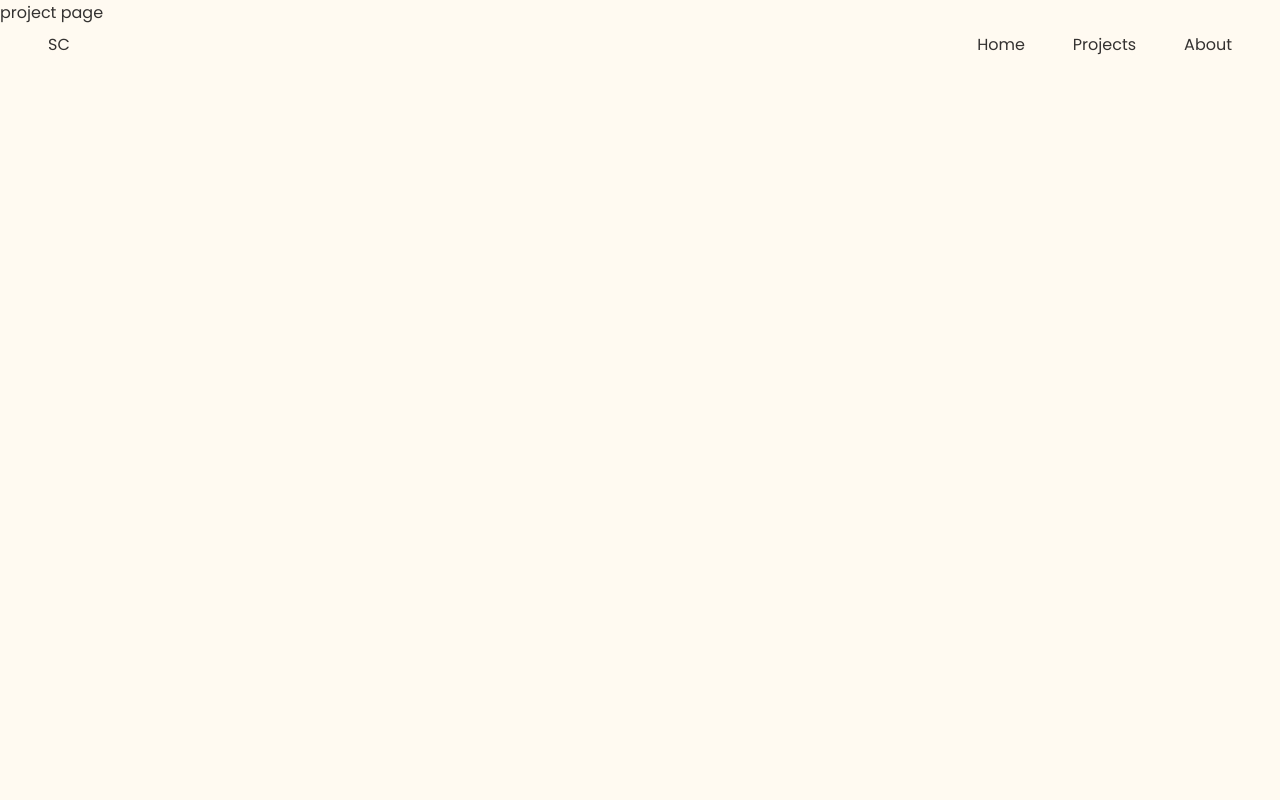
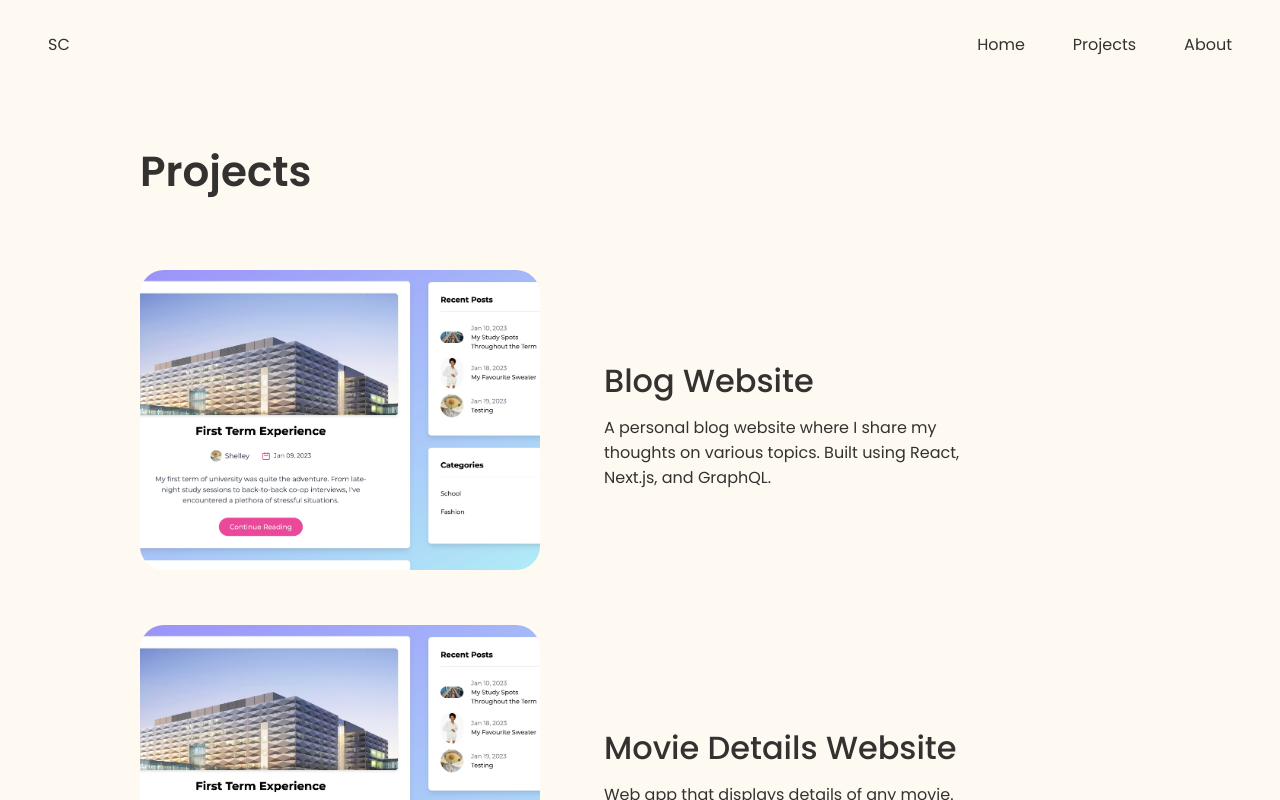
Before and after one commit to shelleychen318/personal-website, a Next.js app: page /projects in a window 1280 px wide. Shown: the top 800 px of the page. Built offline with nearby package versions, Linux system fonts and the light colour scheme.

Commit message:
projects page layout for desktop view

```diff
--- a/pages/index.tsx
+++ b/pages/index.tsx
@@ -16,10 +16,10 @@ export default function Home() {
 
       <div className={styles.container}>
         <h1 className={styles.title}>Hi there! I'm Shelley.</h1>
-        <h3>
+        <h4>
           A developer who thrives in collaborative and creative spaces.
           Constantly growing.
-        </h3>
+        </h4>
         <Image src={homeImg} alt="me" className={styles.image} />
       </div>
     </>
--- a/pages/projects.tsx
+++ b/pages/projects.tsx
@@ -1,8 +1,41 @@
 import Head from "next/head";
 import Navbar from "../components/Navbar";
-import styles from "../styles/Projects.module.scss"
+import Image from "next/image";
+import Link from "next/link";
+import blog from "../public/assets/blog.jpg";
+import styles from "../styles/Projects.module.scss";
 
 export default function Projects() {
+  const projects = [
+    {
+      id: 1,
+      image: blog,
+      title: "Blog Website",
+      description:
+        "A personal blog website where I share my thoughts on various topics. Built using React, Next.js, and GraphQL.",
+      link: "https://github.com/shelleychen318/javascript-blog",
+      demo: "https://javascript-blog.vercel.app/",
+    },
+    {
+      id: 2,
+      image: blog,
+      title: "Movie Details Website",
+      description:
+        "Web app that displays details of any movie. Built using Next.js and IMDb API.",
+      link: "https://github.com/shelleychen318/movie-details-app",
+      demo: "https://movie-details-app.vercel.app",
+    },
+    {
+      id: 3,
+      image: blog,
+      title: "Expense Tracker App",
+      description:
+        "Mobile app that displays your history of expenses as well as a chart that tracks the current month's spending. Built using SwiftUI for iOS.",
+      link: "https://github.com/shelleychen318/expense-tracker",
+      demo: "https://github.com/shelleychen318/expense-tracker#demo",
+    },
+  ];
+
   return (
     <>
       <Head>
@@ -12,7 +45,23 @@ export default function Projects() {
 
       <Navbar />
 
-      <div>project page</div>
+      <div className={styles.projects}>
+        <h2>Projects</h2>
+        {projects.map(({ id, image, title, description, link }) => (
+          <Link key={id} href={link}>
+            <div className={styles.projectCard}>
+              <div className={styles.imageContainer}>
+                <Image src={image} alt={title} fill className={styles.image} />
+              </div>
+              <div className={styles.info}>
+                <h3>{title}</h3>
+                <p>{description}</p>
+                {/* <Link href={github} /> */}
+              </div>
+            </div>
+          </Link>
+        ))}
+      </div>
     </>
   );
 }
--- a/styles/Home.module.scss
+++ b/styles/Home.module.scss
@@ -5,8 +5,8 @@
   align-items: center;
   width: 60%;
   margin: auto;
-  padding: 10rem 2rem;
-  min-height: 70vh;
+  padding: 6rem 2rem 0 2rem;
+  // min-height: 70vh;
   text-align: center;
   overflow: hidden;
 }
--- a/styles/Navbar.module.scss
+++ b/styles/Navbar.module.scss
@@ -1,6 +1,6 @@
 .navbar {
   display: flex;
-  position: fixed;
+  position: sticky;
   justify-content: space-between;
   width: 100%;
   z-index: 10;
@@ -15,15 +15,13 @@
 
   .logo {
     text-decoration: none;
-    color: var(--text);
+    // color: var(--text);
   }
 
   .links {
     display: flex;
 
     a {
-      text-decoration: none;
-      color: var(--text);
       margin-left: 3rem;
 
       &:hover {
--- a/styles/Projects.module.scss
+++ b/styles/Projects.module.scss
@@ -0,0 +1,46 @@
+.projects {
+  display: flex;
+  flex-direction: column;
+  align-items: center;
+  justify-content: flex-start;
+  gap: 1rem;
+  padding: 1rem 3rem 6rem;
+  // min-height: 100vh;
+  // min-height: -webkit-fill-available;
+  // width: 100%;
+
+  * {
+    width: min(100%, calc(1000px));
+  }
+
+  .projectCard {
+    display: flex;
+    flex-direction: row;
+    align-items: center;
+    padding: 1rem 0;
+    border-radius: 1rem;
+
+    .imageContainer {
+      max-width: 400px;
+      width: 100%;
+      height: auto;
+      position: relative;
+      aspect-ratio: 4 / 3;
+
+      img {
+        border-radius: 1.5rem;
+        position: relative !important;
+        object-fit: cover;
+      }
+    }
+
+    .info {
+      display: flex;
+      flex-direction: column;
+      align-items: center;
+      justify-content: center;
+      padding: 0 4rem;
+      max-width: 500px;
+    }
+  }
+}
--- a/styles/globals.scss
+++ b/styles/globals.scss
@@ -11,9 +11,9 @@
     color: var(--text);
   }
 
-  body::-webkit-scrollbar {
-    display: none;
-  }
+  // body::-webkit-scrollbar {
+  //   display: none;
+  // }
 }
 
 * {
@@ -27,7 +27,17 @@ h1 {
   margin: 0 0 25px 0;
 }
 
+h2 {
+  font-size: 42px;
+}
+
 h3 {
+  font-size: 32px;
+  font-weight: 500;
+  margin: 0 0 10px 0;
+}
+
+h4 {
   font-size: 24px;
   line-height: 36px;
   font-weight: 400;
@@ -38,10 +48,19 @@ p {
   margin: 0;
 }
 
+a {
+  color: inherit;
+  text-decoration: none;
+}
+
 @media (max-width: 768px) {
   h1 {
     font-size: 40px;
     line-height: 50px;
+  }
+
+  h2 {
+    font-size: 32px;
   }
 
   h3 {
```
Also changed, not shown: public/assets/blog.jpg (added).
